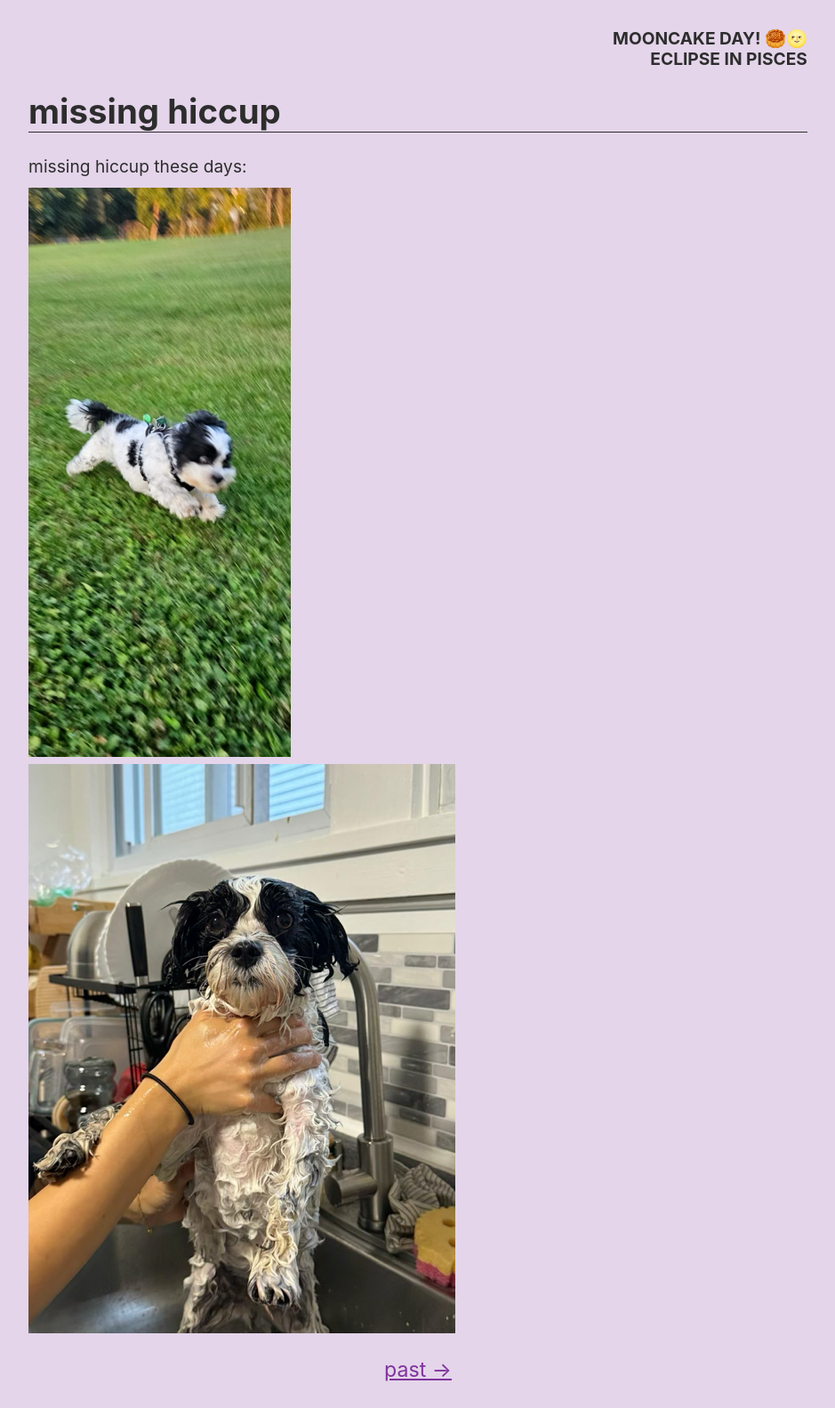
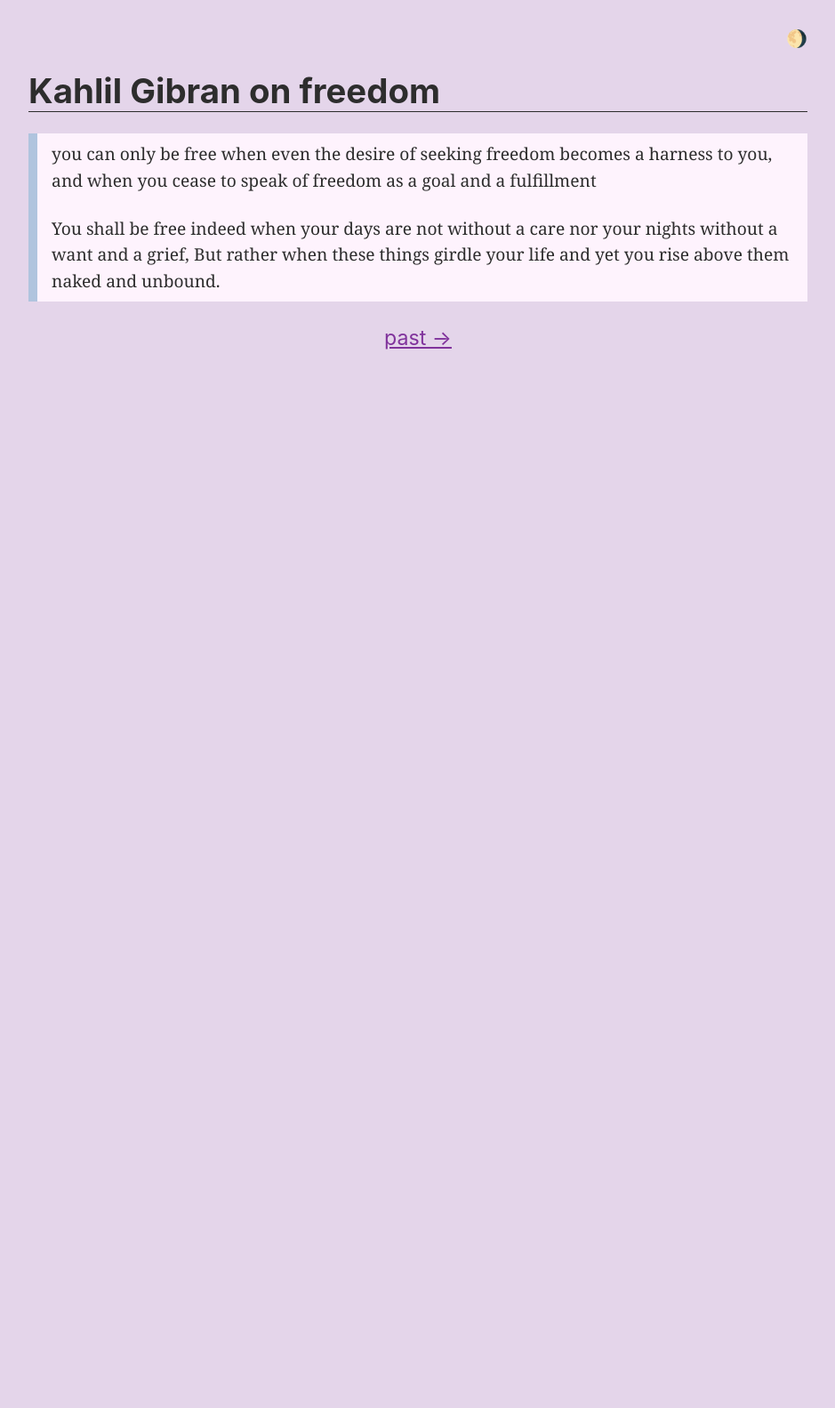
Before and after one commit to dglauber1/dglauber1.github.io, a Jekyll site: the page built from index.md, in a window 1280 px wide. Shown: the whole page at 89% size, without its empty margins (170-1109 px from the left). Built offline with Jekyll 4.4.1, drawn with Linux system fonts in a browser that asks for light colours; after the commit the page ends 900 px from its top, so only the background shows below that.

Commit message:
Update index.md

```diff
--- a/index.md
+++ b/index.md
@@ -1,8 +1,17 @@
 ---
-prev-musing: mothering-prosperity
-title: missing hiccup
-time: mooncake day! 🥮🌝<br> eclipse in pisces
+prev-musing: missing-hiccup
+title: Kahlil Gibran on freedom
+time: 🌖
 ---
-missing hiccup these days:
-![](/assets/images/hiccup-running.png)
-![](/assets/images/hiccup-bath.png)
+> you can only be free when even the
+> desire of seeking freedom becomes a
+> harness to you, and when you cease
+> to speak of freedom as a goal and a
+> fulfillment
+>
+> You shall be free indeed when your
+> days are not without a care nor your
+> nights without a want and a grief,
+> But rather when these things girdle
+> your life and yet you rise above them
+> naked and unbound.
```
